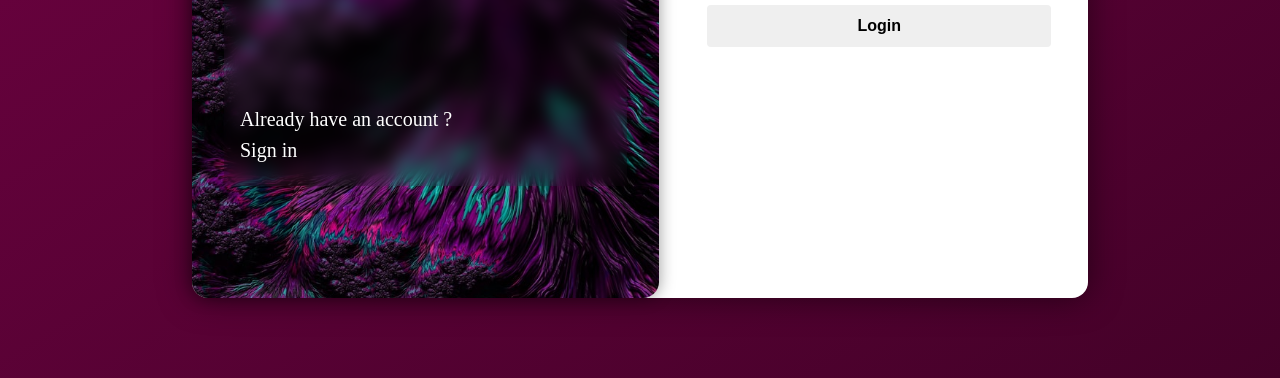
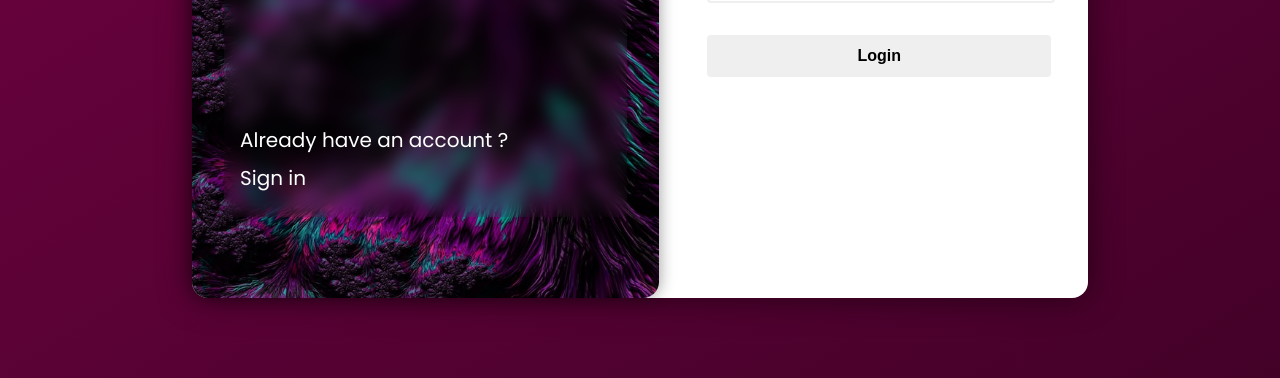
Before and after one commit to Siddhesh-Ugale/project-1, a plain HTML site: page index.html in a window 1280 px wide. Shown: the part 422-800 px from the top of the page. Drawn offline with Linux system fonts and the light colour scheme.

Commit message:
Add files via upload

```diff
--- a/style.scss
+++ b/style.scss
@@ -1,3 +1,5 @@
+@import url('https://fonts.googleapis.com/css2?family=Poppins&family=Rubik:wght@400;500;600&display=swap');
+
 * {
     margin: 0;
     padding: 0;
```
Also changed, not shown: style.css, 1 other file.
